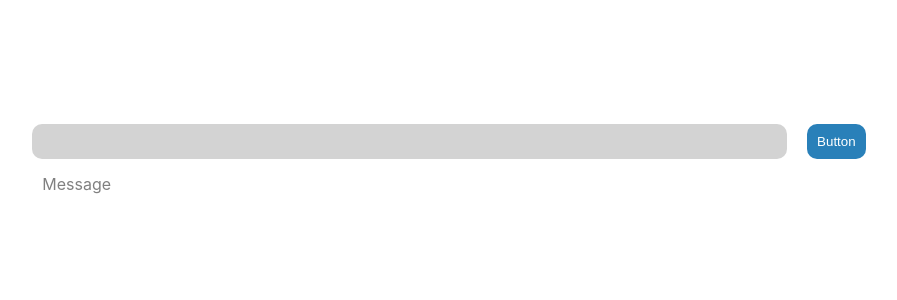
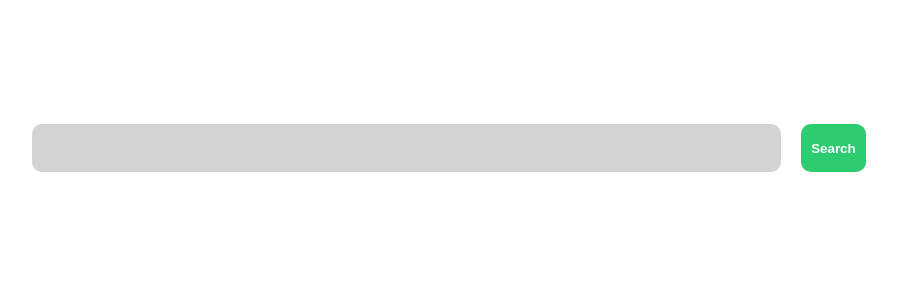
Before and after one commit to 00marco/demo-app, a React (Create React App) app in the folder frontend/: page / in a window 1280 px wide. Shown: the top 300 px of the page, without its empty margins (191-1088 px from the left). Built offline with nearby package versions, Linux system fonts and the light colour scheme.

Commit message:
included property owner in response data and made improvements to ui

```diff
--- a/frontend/src/App.css
+++ b/frontend/src/App.css
@@ -53,7 +53,7 @@
 .infocard_user {
   margin: 10px;
   padding: 10px 20px;
-  background-color: green;
+  background-color: #2ecc71;
   border-radius: 10px;
   color: black;
   text-align: left;
@@ -61,7 +61,7 @@
 .infocard_property {
   margin: 10px;
   padding: 10px 20px;
-  background-color: orange;
+  background-color: #3498db;
   border-radius: 10px;
   color: black;
   text-align: left;
@@ -77,10 +77,12 @@
 .searchButton {
   margin: 10px;
   padding: 10px;
-  background-color: #2980b9;
+  background-color: #2ecc71;
   color: white;
+  font-weight: bold;
   border-radius: 10px;
   border: transparent;
+  outline: none;
 }
 
 .searchBar {
@@ -89,6 +91,7 @@
   background-color: lightgray;
   border-radius: 10px;
   border: transparent;
+  outline: none;
 }
 
 .searchMessage {
@@ -98,6 +101,22 @@
 }
 
 .header-text {
-  font-size: large;
+  font-size: x-large;
+  font-weight: bold;
+  color: #ecf0f1;
+}
+
+.subheader-text {
   font-weight: bold;
 }
+
+.search-text {
+  font-size: x-large;
+  font-weight: bold;
+  color: #34495e;
+}
+
+.userIndicator {
+  height: 10px;
+  margin: 10px;
+}
--- a/frontend/src/components/InfoCardComponent.js
+++ b/frontend/src/components/InfoCardComponent.js
@@ -9,18 +9,29 @@ class InfoCardComponent extends React.Component {
   }
 
   render(){
+
+    if (this.props.searchResult.properties){
+      var propertyList = this.props.searchResult.properties.map((property) => {
+        return <p>{property.street}, {property.city}, {property.state}, {property.zip}</p>
+      })
+    }
+
+
+
+
     if (this.props.searchResult.__typename === "User"){
       return (
         <div className="infocard_user">
-            <p className="header-text">InfoCard Title</p>
-            <p>{this.props.searchResult.firstName} {this.props.searchResult.lastName}</p>
+            <p className="header-text">{this.props.searchResult.firstName} {this.props.searchResult.lastName}</p>
+            {propertyList}
         </div>
       );
     }else if (this.props.searchResult.__typename === "Property") {
       return (
         <div className="infocard_property">
-            <p className="header-text">InfoCard Title</p>
-            <p>{this.props.searchResult.street}, {this.props.searchResult.city}, {this.props.searchResult.state}, {this.props.searchResult.zip}</p>
+            <p className="header-text">{this.props.searchResult.street}, {this.props.searchResult.city}, {this.props.searchResult.state}, {this.props.searchResult.zip}</p>
+            <p >Owned by {this.props.searchResult.user.firstName} {this.props.searchResult.user.lastName}</p>
+
         </div>
       );
     }
--- a/frontend/src/components/SearchComponent.js
+++ b/frontend/src/components/SearchComponent.js
@@ -45,6 +45,10 @@ class SearchComponent extends React.Component {
                 state
                 zip
                 rent
+                user {
+                  firstName
+                  lastName
+                }
               }
             }
           }
@@ -61,9 +65,9 @@ class SearchComponent extends React.Component {
   render(){
     return(
       <div className="searchContainer">
-        <input type="text" name="searchBar" className="searchBar" onChange={this.handleSearchChange}/>
-        <button className="searchButton" onClick={this.getSearchString}>Button</button>
-        <p className="searchMessage">Message</p>
+        <input type="text" name="searchBar" className="searchBar search-text" onChange={this.handleSearchChange}/>
+        <button className="searchButton" onClick={this.getSearchString}>Search</button>
+        {/* <p className="searchMessage">Message</p>  */}
       </div>
       )
   }
```
Also changed, not shown: 2 other files (tests, documents, lock files or other folders).
